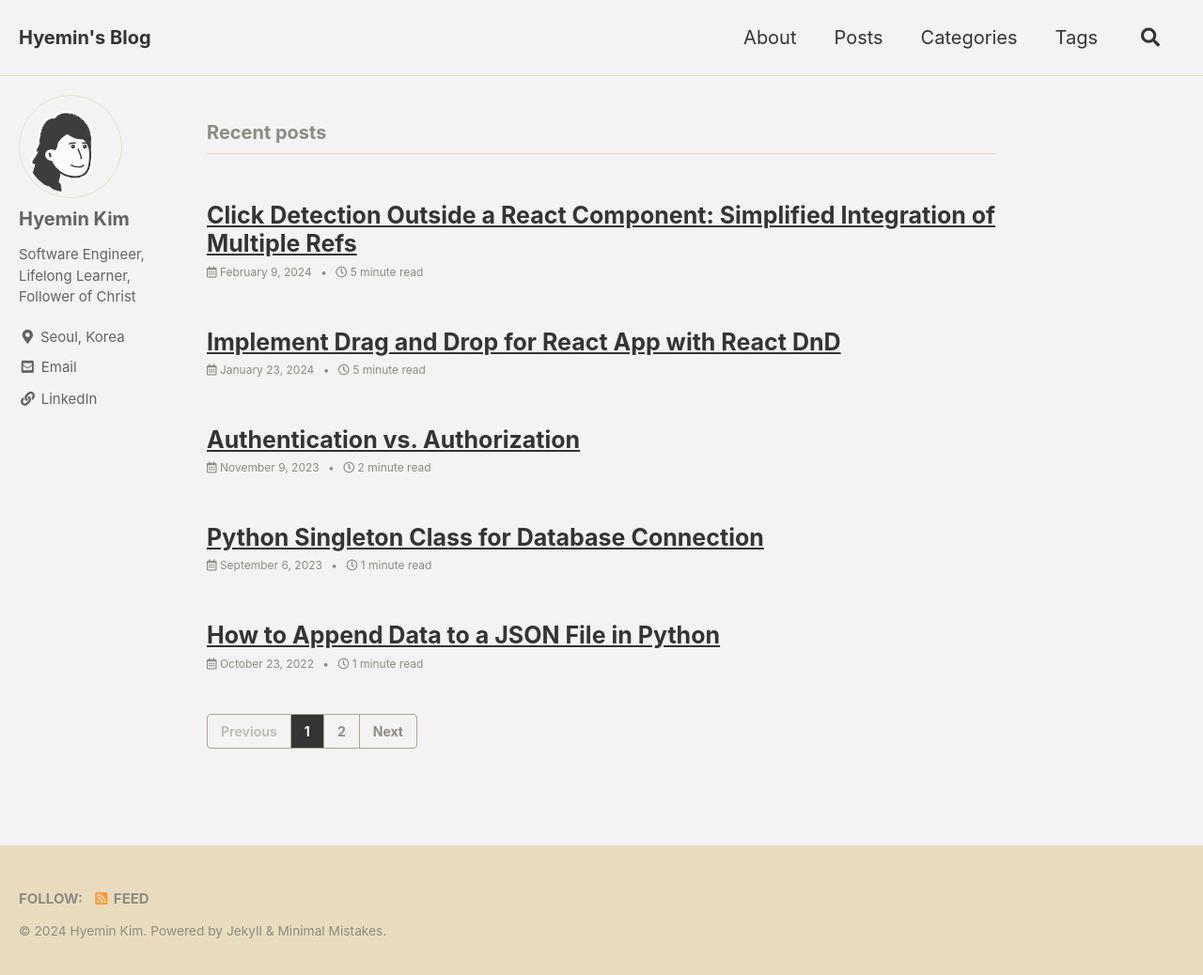
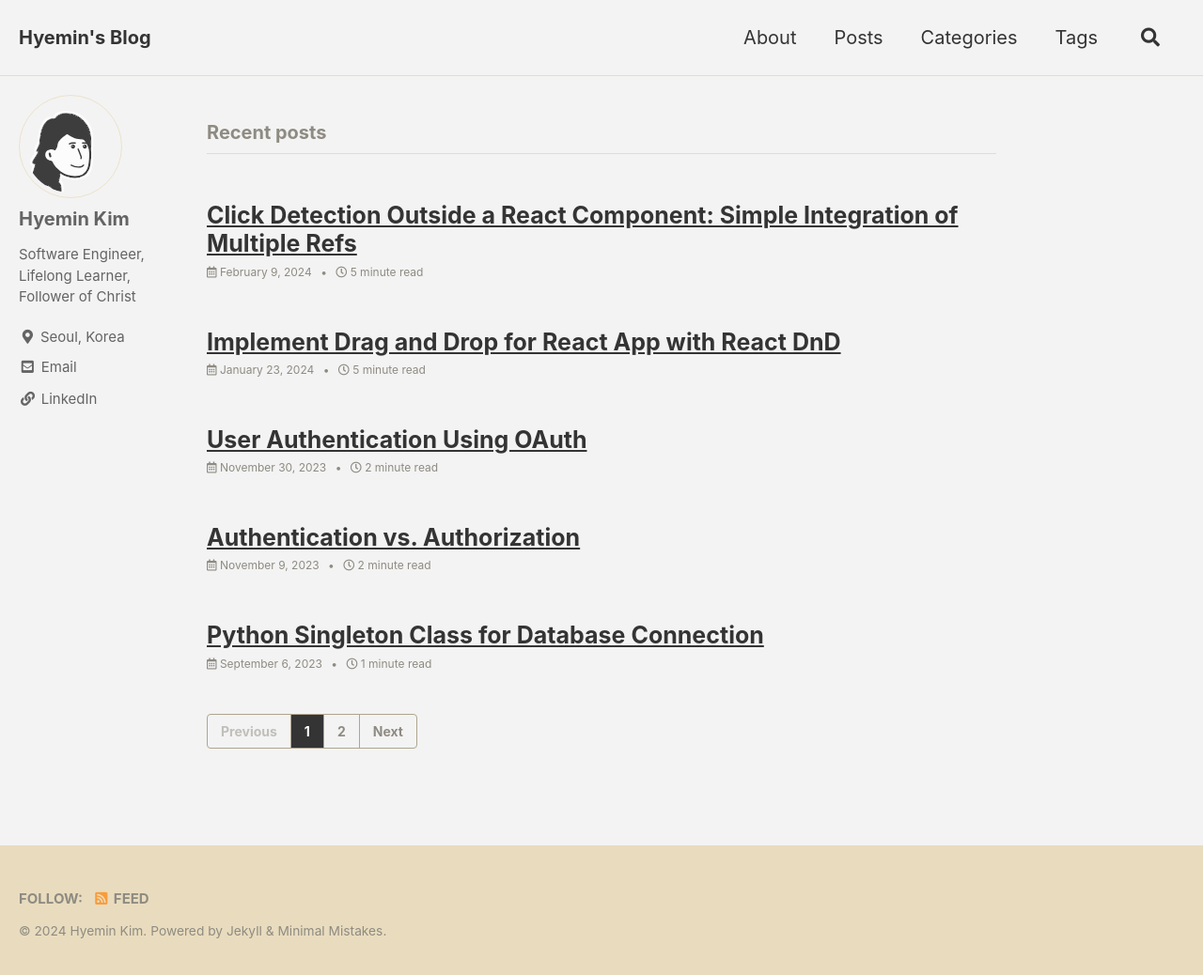
Before and after one commit to hkim-dev/hkim-dev.github.io, a Jekyll site: the page built from index.html, in a window 1280 px wide and 1042 px high. Shown: the top 1038 px of the window at 94% size. Built offline with Jekyll 4.4.1, drawn with Linux system fonts in a browser that asks for light colours; cached includes are drawn as plain includes; emoji names are drawn with the system emoji font; the list of posts is cut into pages by our own code; part of the change alters nothing that is shown.

Commit message:
another old post

````diff
--- /dev/null
+++ b/_posts/2023-11-29-.md
@@ -0,0 +1,76 @@
+---
+title: "User Authentication Using OAuth"
+date: 2023-11-29 15:16:28 -0400
+categories: "web_dev"
+header:
+  teaser: "/assets/images/jwt.png"
+tags:
+  - React
+  - Typescript
+# classes: wide
+toc: true
+---
+
+# Background
+
+As widely known, OAuth is an authorization framework, but it’s often used in conjunction with OpenID Connect(OIDC) to perform user authentication. OpenID Connect is an interoperable authentication protocol based on the OAuth 2.0 framework of specifications. It is an identity layer built on top of OAuth that adds authentication functionality.
+
+It introduces the concept of an ID token, which is a JWT(JSON Web Token) containing information about the authenticated user. In the article, we’ll talk more about what JWT is and how it comes into play in the user authentication process.
+
+# JSON Web Token
+
+![jwt](/assets/images/jwt.png)
+
+*source: https://jwt.io/introduction*
+
+JSON Web Token(JWT) is a compact, URL-safe means of representing claims between two parties as a JSON object. By URL-safe, it means that JWTs are safe for use in URLs as they are encoded using Base64Url encoding.
+
+The claims in a JWT are encoded as a JSON object that is digitally signed using JSON Web Signature(JWS) and/or encrypted using JSON Web Encryption (JWE).
+
+## Token vs Session
+
+Before token-based authentication became the new norm, it was session-based/cookie-based authentication that was used the most in the past. The main difference between them is that JWTs are **stateless** and **self-contained**, while sessions typically involve server-side storage to maintain user state.
+
+Here are the key components of a JWT:
+
+1. Header: The header typically consists of the type of the token (JWT in this case) and the signing algorithm being used.
+
+```json
+{
+  "alg": "HS256",
+  "typ": "JWT"
+}
+```
+
+1. Payload: The payload contains the claims. It typically contains information about the user and permission.
+
+```json
+{
+  "sub": "JohnDoe19",
+  "name": "John Doe",
+  "admin": true
+}
+```
+
+1. Signature: The signature is generated by combining the encoded header, encoded payload, a secret (or private key), and the specified algorithm.
+
+```scss
+HMACSHA256(
+  base64UrlEncode(header) + "." +
+  base64UrlEncode(payload),
+  secret)
+```
+
+JWTs fit well into token-based architectures, commonly used in modern web applications and APIs. They are a fundamental component in OAuth 2.0 and OpenID Connect, providing a standardized way to transmit authentication and authorization information.
+
+# OpenID Connect (OIDC)
+
+As briefly explained in the background part, OpenID Connect is built directly on OAuth 2.0 and in most cases is deployed along with an OAuth infrastructure. The OpenID Connect ID Token is a **signed JWT** that contains claims about the authenticated user. It typically includes claims such as ‘sub’ (subject, the user’s unique identifier), ‘name’, ‘email’, and others.
+
+It is widely adopted, with support from various identity providers, [both open-source and commercial](https://oauth.net/code/). OAuth's authorization framework, when combined with OIDC's identity layer, provides a robust solution for handling authentication and authorization. In the ever-evolving landscape of user authentication, OAuth and OpenID Connect have emerged as integral components, ensuring secure and efficient interactions between applications and identity providers.
+
+
+#### references:
+
+- https://openid.net/developers/how-connect-works/
+- https://oauth.net/articles/authentication/
--- a/_posts/2024-02-08-Click Detection Outside a React Component: Simplified Integration of Multiple Refs.md
+++ b/_posts/2024-02-08-Click Detection Outside a React Component: Simple Integration of Multiple Refs.md
@@ -1,5 +1,5 @@
 ---
-title: "Click Detection Outside a React Component: Simplified Integration of Multiple Refs"
+title: "Click Detection Outside a React Component: Simple Integration of Multiple Refs"
 date: 2024-02-08 15:16:28 -0400
 categories: "frontend"
 header:
````
Also changed, not shown: assets/images/auth0.png (added), assets/images/jwt.png (added).
